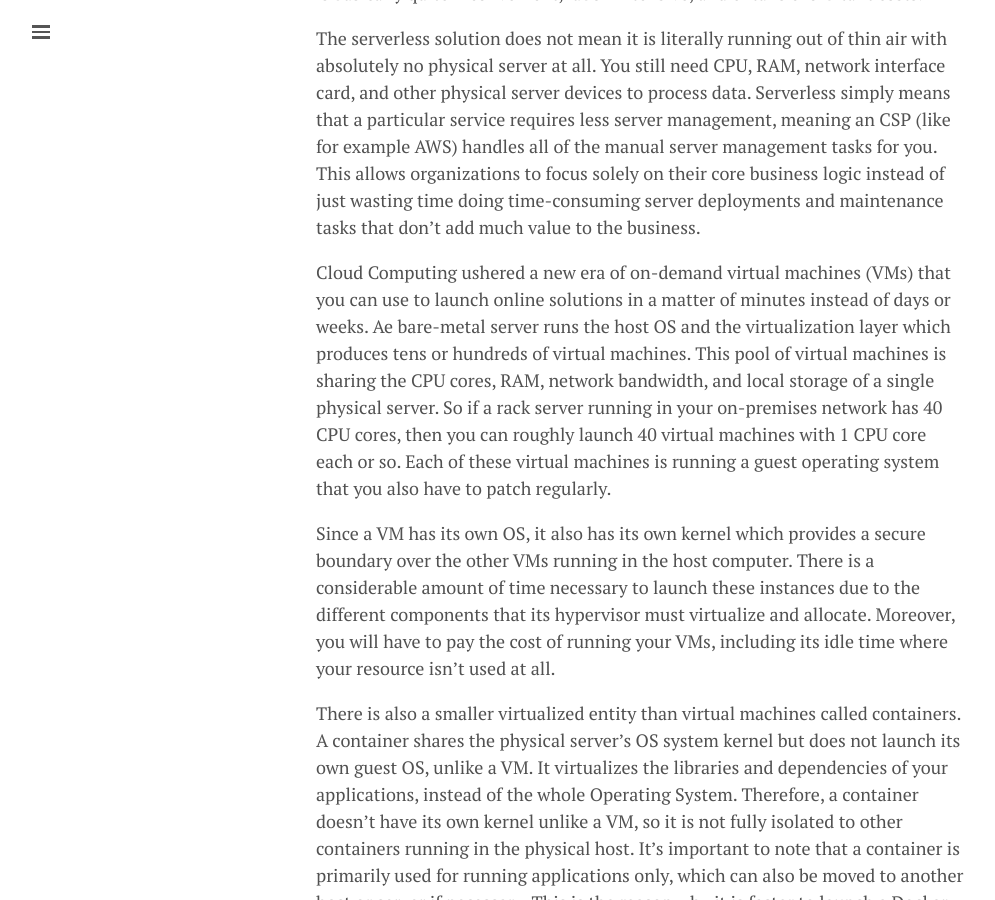
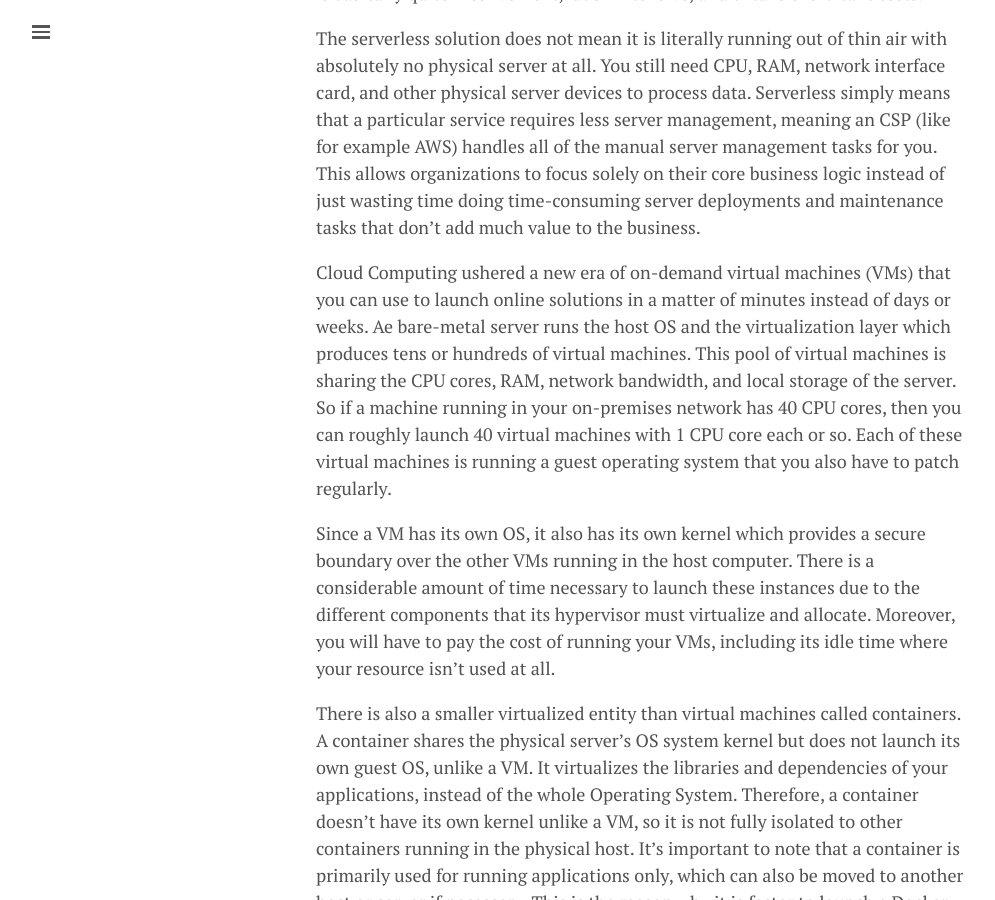
Before and after one commit to lgeurts/lgeurts.github.io, a Jekyll site: the page built from _posts/2022-03-29-what-is-serverless-computing.md, in a window 1280 px wide and 900 px high, scrolled down 463 px. Shown: the whole window, without its empty margins (0-995 px from the left). Built offline with Jekyll 4.4.1, drawn with Linux system fonts in a browser that asks for light colours; nearby versions of some CDN libraries; comment, search, counter and statistics services are not loaded.

Commit message:
Update 2022-03-29-what-is-serverless-computing.md

```diff
--- a/_posts/2022-03-29-what-is-serverless-computing.md
+++ b/_posts/2022-03-29-what-is-serverless-computing.md
@@ -15,7 +15,7 @@
 
 The serverless solution does not mean it is literally running out of thin air with absolutely no physical server at all. You still need CPU, RAM, network interface card, and other physical server devices to process data. Serverless simply means that a particular service requires less server management, meaning an CSP (like for example AWS) handles all of the manual server management tasks for you. This allows organizations to focus solely on their core business logic instead of just wasting time doing time-consuming server deployments and maintenance tasks that don’t add much value to the business.
 
-Cloud Computing ushered a new era of on-demand virtual machines (VMs) that you can use to launch online solutions in a matter of minutes instead of days or weeks. Ae bare-metal server runs the host OS and the virtualization layer which produces tens or hundreds of virtual machines. This pool of virtual machines is sharing the CPU cores, RAM, network bandwidth, and local storage of a single physical server. So if a rack server running in your on-premises network has 40 CPU cores, then you can roughly launch 40 virtual machines with 1 CPU core each or so. Each of these virtual machines is running a guest operating system that you also have to patch regularly.
+Cloud Computing ushered a new era of on-demand virtual machines (VMs) that you can use to launch online solutions in a matter of minutes instead of days or weeks. Ae bare-metal server runs the host OS and the virtualization layer which produces tens or hundreds of virtual machines. This pool of virtual machines is sharing the CPU cores, RAM, network bandwidth, and local storage of the server. So if a machine running in your on-premises network has 40 CPU cores, then you can roughly launch 40 virtual machines with 1 CPU core each or so. Each of these virtual machines is running a guest operating system that you also have to patch regularly.
 
 Since a VM has its own OS, it also has its own kernel which provides a secure boundary over the other VMs running in the host computer. There is a considerable amount of time necessary to launch these instances due to the different components that its hypervisor must virtualize and allocate. Moreover, you will have to pay the cost of running your VMs, including its idle time where your resource isn’t used at all.
 
```
